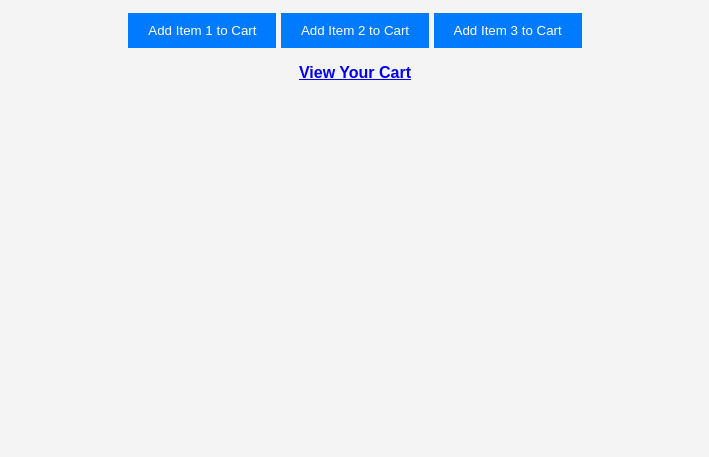
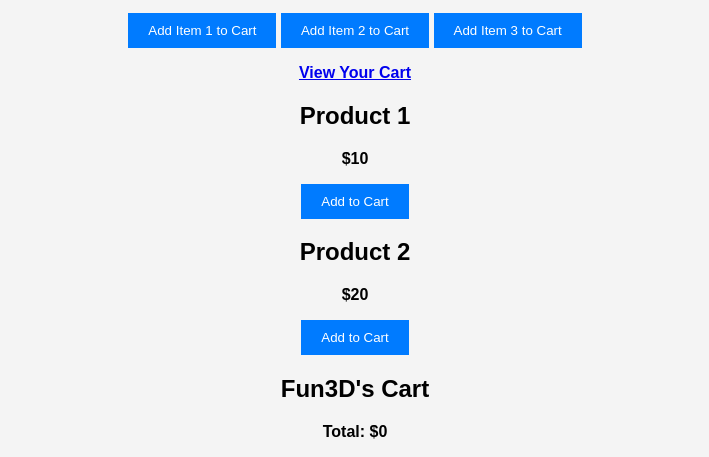
Before and after one commit to webcreatorLuke/thefun3d, a plain HTML site: page index.html in a window 1280 px wide. Shown: the part 352-809 px from the top of the page, without its empty margins (285-994 px from the left). Drawn offline with Linux system fonts and the light colour scheme; files that its build step writes are made by us from their sources; files whose address does not match are found by name.

Commit message:
Update index.html

```diff
--- a/index.html
+++ b/index.html
@@ -163,3 +163,40 @@
     </script>
 </body>
 </html>
+
+
+
+
+
+
+
+
+<!DOCTYPE html>
+<html lang="en">
+<head>
+  <meta charset="UTF-8">
+  <meta name="viewport" content="width=device-width, initial-scale=1.0">
+  <title>Fun3D's Cart</title>
+  <link rel="stylesheet" href="styles.css">
+</head>
+<body>
+  <div class="products">
+    <div class="product">
+      <h2>Product 1</h2>
+      <p>$10</p>
+      <button onclick="addToCart('Product 1', 10)">Add to Cart</button>
+    </div>
+    <div class="product">
+      <h2>Product 2</h2>
+      <p>$20</p>
+      <button onclick="addToCart('Product 2', 20)">Add to Cart</button>
+    </div>
+  </div>
+  <div class="cart">
+    <h2>Fun3D's Cart</h2>
+    <ul id="cart-items"></ul>
+    <p>Total: $<span id="cart-total">0</span></p>
+  </div>
+  <script src="script.js"></script>
+</body>
+</html>
```
